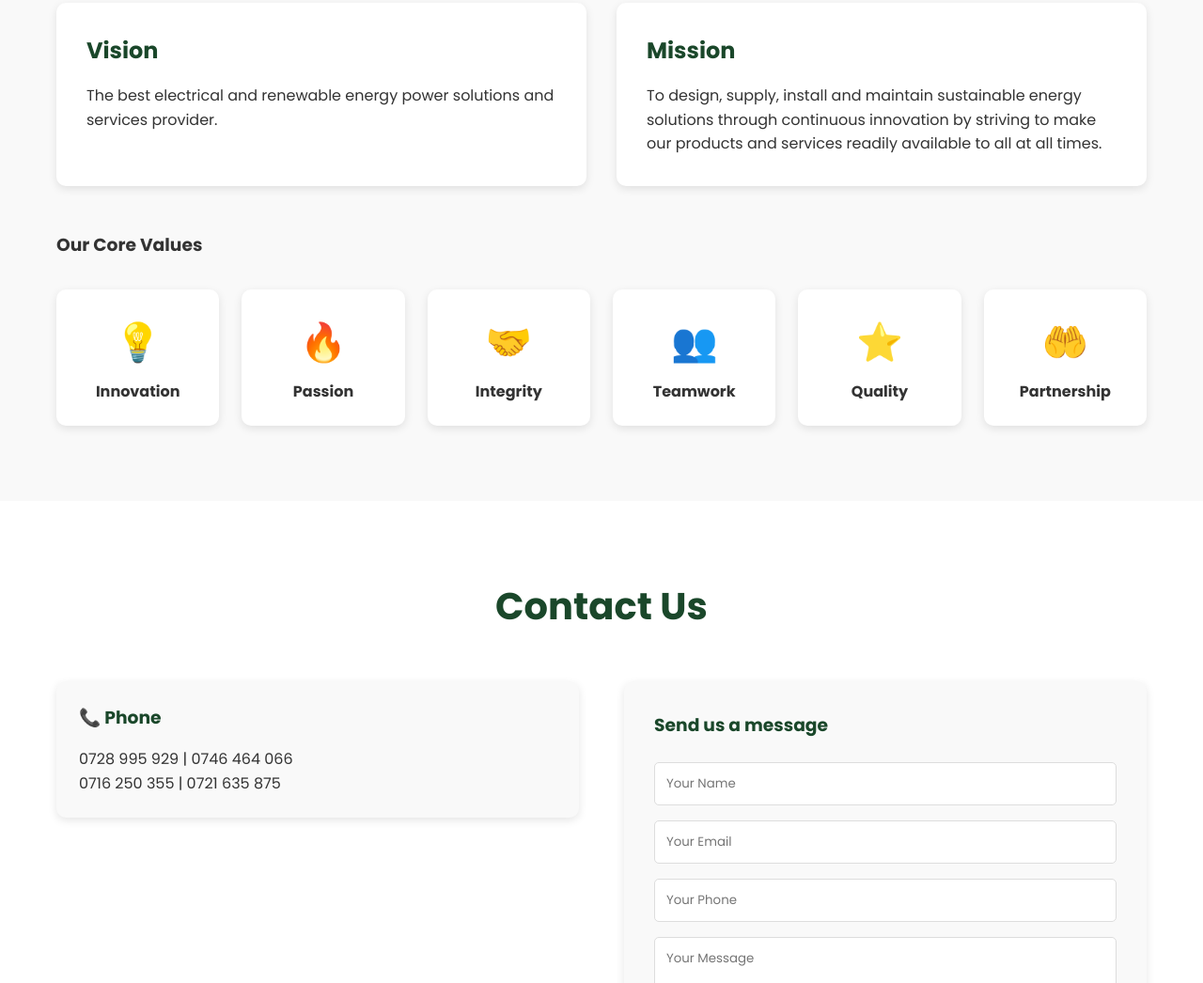
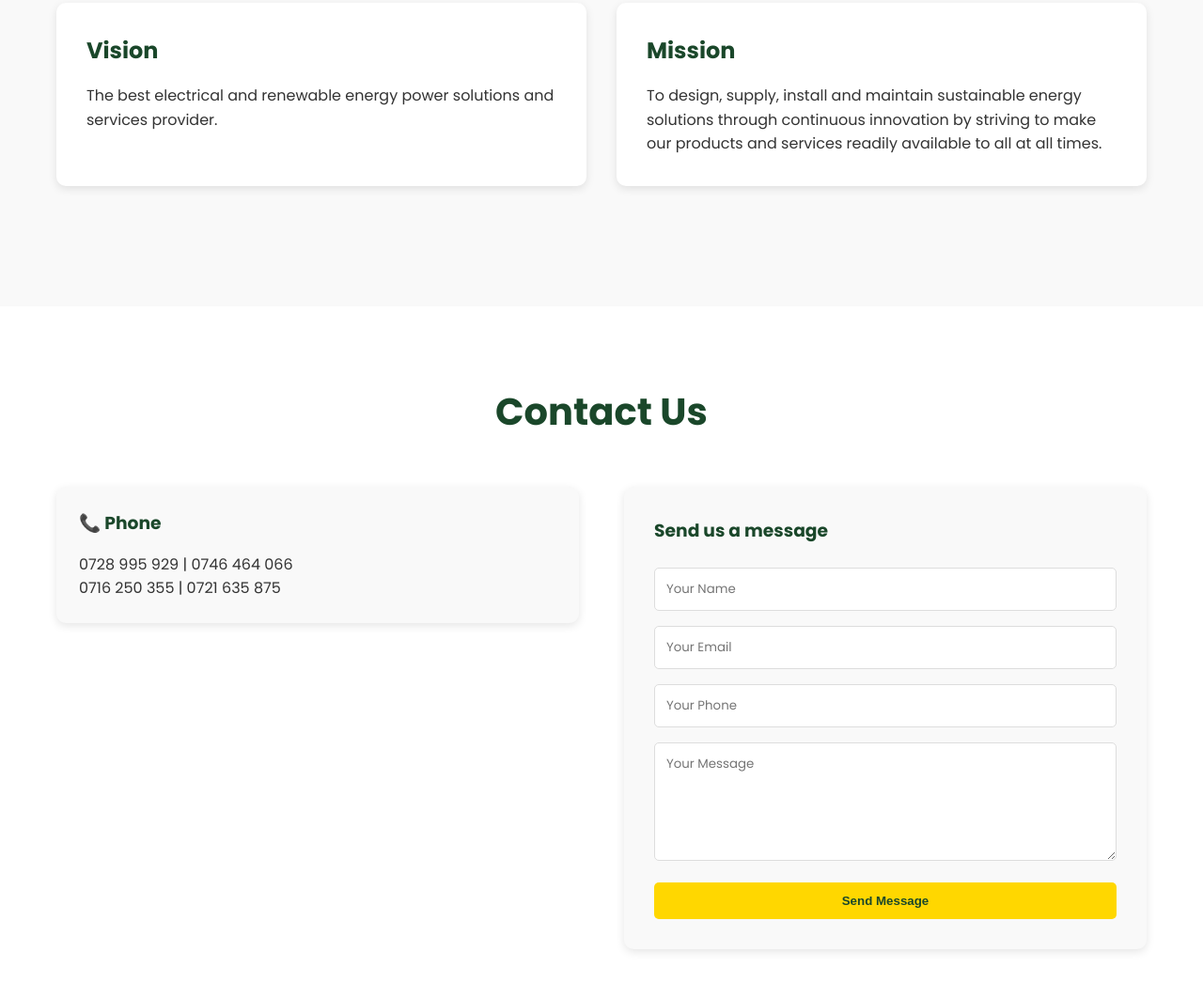
Before and after one commit to opiyo-cyber/salama-den-solutions, a plain HTML site: page index.html in a window 1280 px wide. Shown: the part 1487-2533 px from the top of the page at 94% size. Drawn offline with Linux system fonts and the light colour scheme.

Commit message:
Remove core values section

```diff
--- a/index.html
+++ b/index.html
@@ -90,16 +90,6 @@
                     <p>To design, supply, install and maintain sustainable energy solutions through continuous innovation by striving to make our products and services readily available to all at all times.</p>
                 </div>
             </div>
-
-            <h3>Our Core Values</h3>
-            <div class="values-grid">
-                <div class="value-card"><div class="value-icon">💡</div><h4>Innovation</h4></div>
-                <div class="value-card"><div class="value-icon">🔥</div><h4>Passion</h4></div>
-                <div class="value-card"><div class="value-icon">🤝</div><h4>Integrity</h4></div>
-                <div class="value-card"><div class="value-icon">👥</div><h4>Teamwork</h4></div>
-                <div class="value-card"><div class="value-icon">⭐</div><h4>Quality</h4></div>
-                <div class="value-card"><div class="value-icon">🤲</div><h4>Partnership</h4></div>
-            </div>
         </div>
     </section>
 
```
